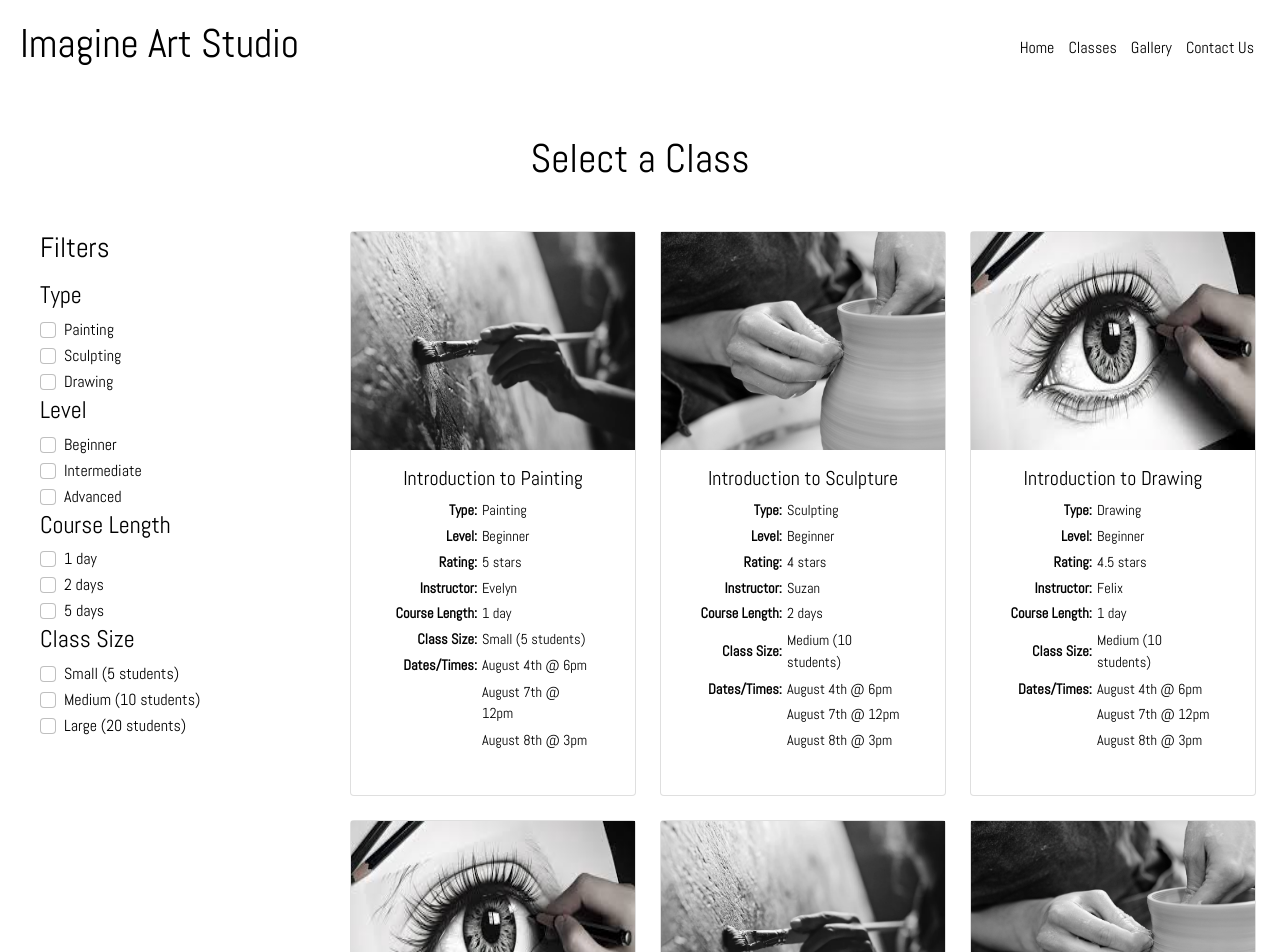
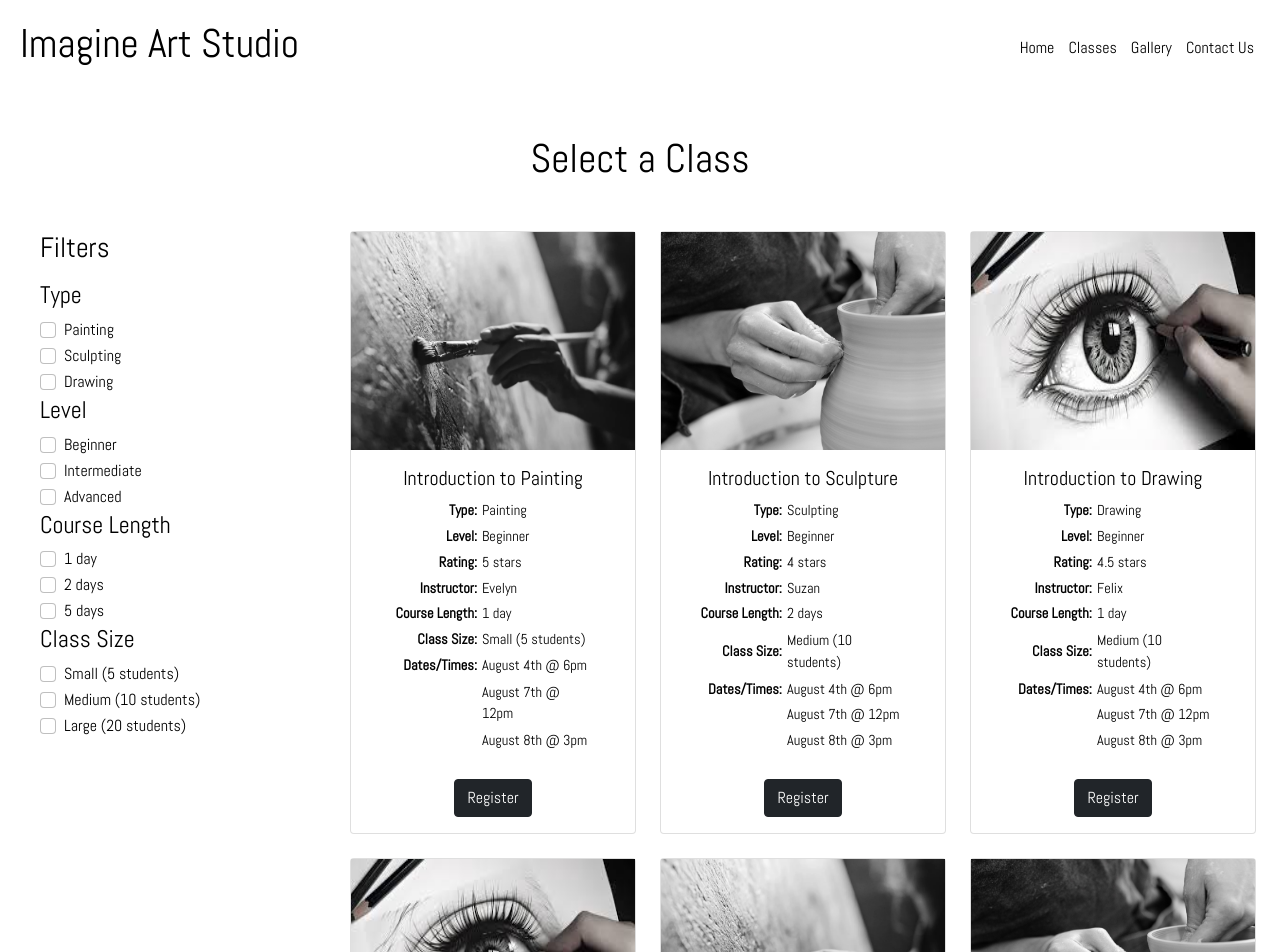
Before and after one commit to annikawhit/seg3125_project2_final, a React (Create React App) app: page /seg3125_project2_final/classes in a window 1280 px wide. Shown: the top 952 px of the page. Built offline with nearby package versions, Linux system fonts and the light colour scheme.

Commit message:
add register button back

```diff
--- a/src/ClassCards.jsx
+++ b/src/ClassCards.jsx
@@ -1,5 +1,5 @@
 import React, {useState, useEffect} from 'react';
-
+import {Link} from 'react-router-dom';
 import painting from './images/painting.jpeg';
 import sculpting from './images/sculpting.jpeg';
 import drawing from './images/drawing.jpeg';
@@ -162,7 +162,7 @@ const Product = ({ product}) => {
                             <tr><th></th><td>{product.dateTime2}</td></tr>
                             <tr><th></th><td>{product.dateTime3}</td></tr>
                         </table>
-
+                        <Link className="btn btn-dark" id="register_btn" to="/seg3125_project2_final/register">Register</Link>
                     </div>
                 </div>
             </div>
```
